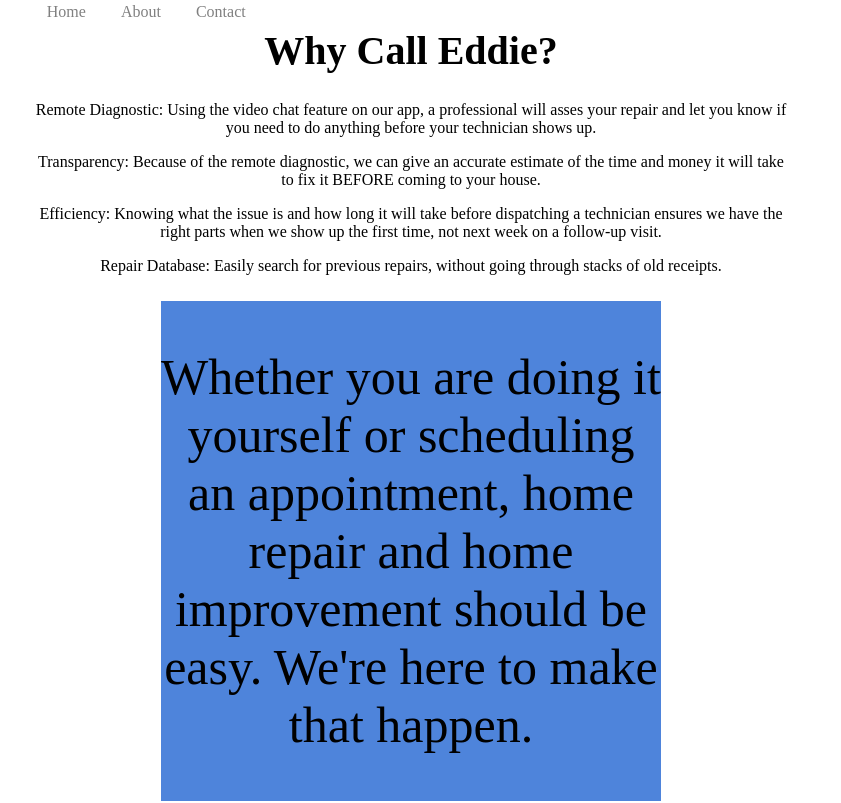
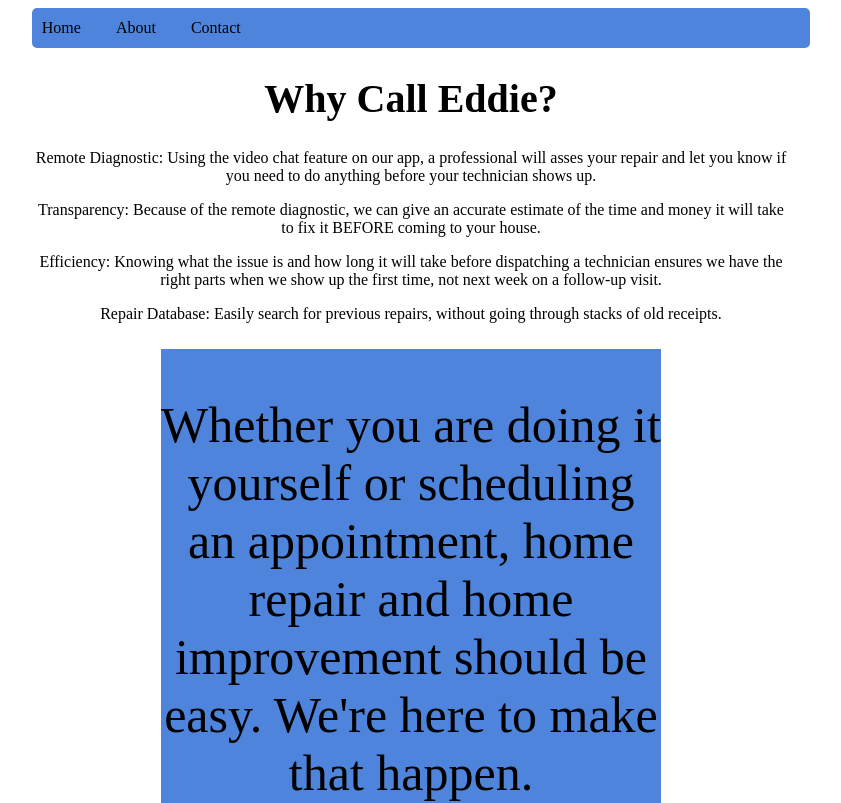
Before and after one commit to RogueElephantCompany/rogue, a React (Create React App) app: page / in a window 1280 px wide. Shown: the top 803 px of the page, without its empty margins (229-1070 px from the left). Built offline with nearby package versions, Linux system fonts and the light colour scheme.

Commit message:
[navbar] css

```diff
--- a/src/styles/App.css
+++ b/src/styles/App.css
@@ -44,19 +44,22 @@
 }
 
 #navbar {
-  position: fixed;
+  /* position: fixed; */
+  display: flex;
+  align-items: center;
   top: 3px;
   text-align: left;
-  padding-left: 15px;
-  margin-bottom: 20px;
+  padding: 10px;
   width: 100%;
+  height: 20px;
   overflow: hidden;
-  /* background-color: rgb(78, 132, 219); */
+  background-color: rgb(78, 132, 219);
+  border-radius: 5px;
 }
 
 a {
   /* color: white; */
-  color: gray;
+  color: black;
   margin-right: 35px;
   text-decoration: none;
 }
```
